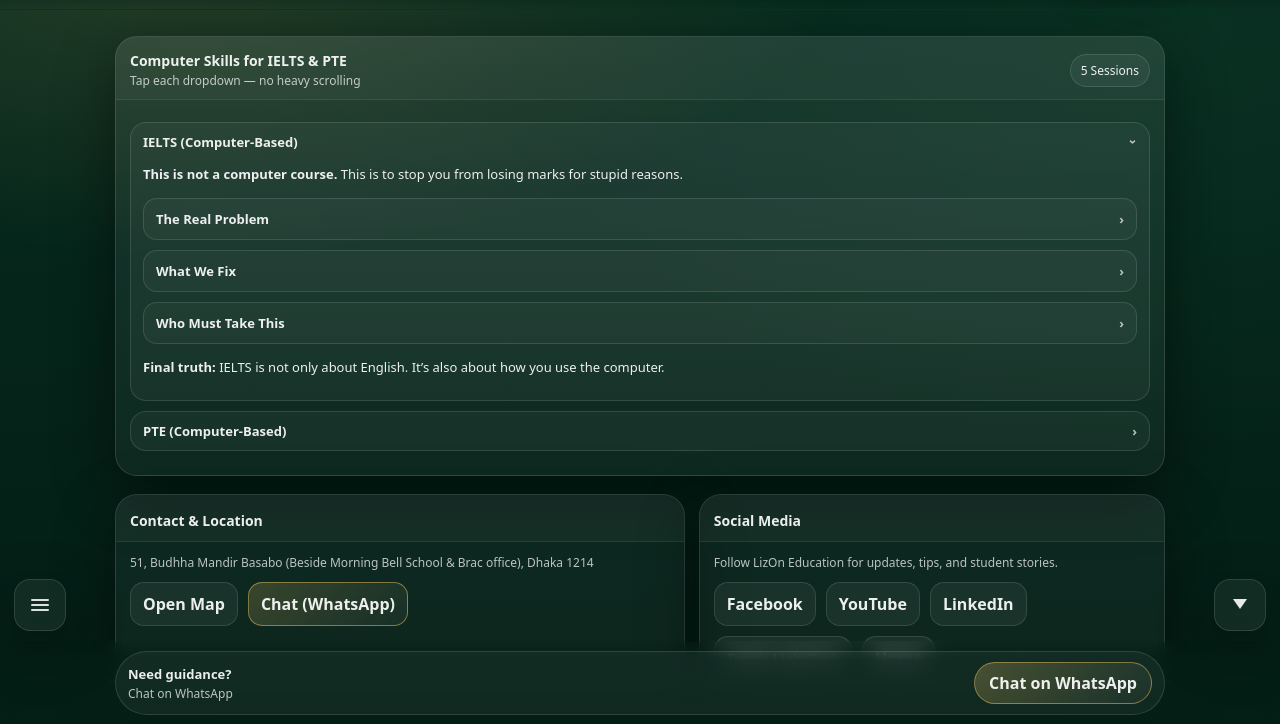
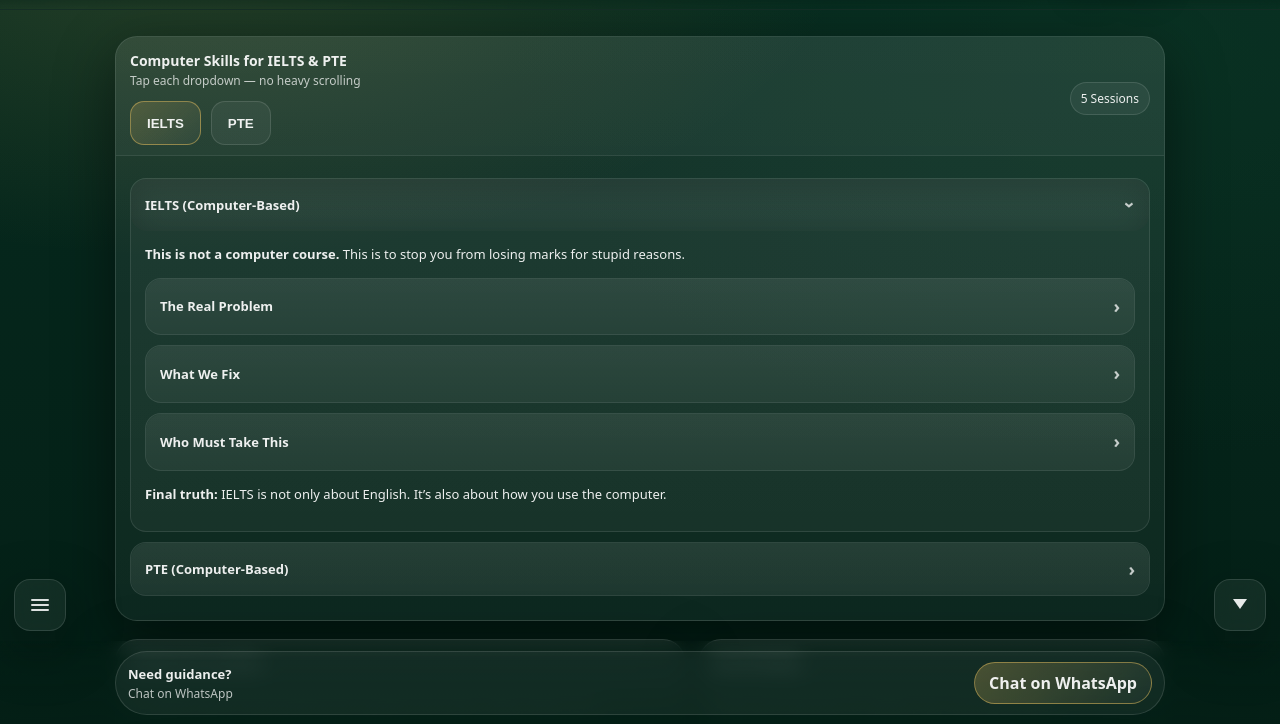
Before and after one commit to shuvojoy00-oss/mylizon-website, a plain HTML site: page computer.html in a window 1280 px wide. Shown: the part 71-795 px from the top of the page. Drawn offline with Linux system fonts and the light colour scheme.

Commit message:
Update computer.html

```diff
--- a/computer.html
+++ b/computer.html
@@ -179,14 +179,41 @@
       white-space:nowrap;
     }
 
-    /* ===== Tap dropdown style ===== */
+    /* ===== TOP IELTS/PTE BUTTONS (red mark area) ===== */
+    .topSwitch{
+      margin-top:10px;
+      display:flex;
+      gap:10px;
+      flex-wrap:wrap;
+    }
+    .switchBtn{
+      height:44px;
+      padding:0 16px;
+      border-radius:14px;
+      border:1px solid var(--stroke);
+      background:rgba(255,255,255,.05);
+      color:var(--text);
+      font-weight:900;
+      cursor:pointer;
+      user-select:none;
+      -webkit-tap-highlight-color: transparent;
+    }
+    .switchBtn.active{
+      border-color: rgba(214,179,90,.55);
+      background: linear-gradient(135deg, rgba(214,179,90,.22), rgba(255,255,255,.04));
+    }
+
+    /* ===== Tap dropdown style (make like payment tiles) ===== */
     .contentWrap{padding:12px 14px 14px}
+
+    /* OUTER dropdowns look like tiles */
     details{
-      border:1px solid var(--stroke);
+      padding:0;
+      margin:10px 0;
+      border-radius:16px;
+      overflow:hidden;
+      border:1px solid rgba(255,255,255,.10);
       background: rgba(255,255,255,.04);
-      border-radius:16px;
-      padding:10px 12px;
-      margin:10px 0;
     }
     summary{
       cursor:pointer;
@@ -199,12 +226,27 @@
       gap:10px;
       user-select:none;
       -webkit-tap-highlight-color: transparent;
+
+      padding:14px 14px;
+      border-radius:16px;
+      background: linear-gradient(180deg, rgba(255,255,255,.06), rgba(255,255,255,.03));
     }
     summary::-webkit-details-marker{display:none}
-    .chev{opacity:.75; transition: transform .15s ease}
+
+    details[open] > summary{
+      border-color: rgba(214,179,90,.28);
+      box-shadow: 0 10px 30px rgba(0,0,0,.18) inset;
+    }
+
+    .chev{
+      opacity:.8;
+      transition: transform .15s ease;
+      font-size:18px;
+    }
     details[open] > summary .chev{transform: rotate(90deg)}
+
     .block{
-      margin-top:10px;
+      padding: 0 14px 14px;
       font-size:13px;
       line-height:1.55;
     }
@@ -212,11 +254,21 @@
     ul{margin:10px 0 0 18px; padding:0}
     li{margin:6px 0}
 
-    /* Make inner dropdowns look tight like screenshot */
+    /* INNER dropdown tiles (The Real Problem / What We Fix / Who Must Take This) */
     .inner details{
       margin-top:10px;
-      border-radius:14px;
+      border-radius:16px;
+      overflow:hidden;
+      border:1px solid rgba(255,255,255,.10);
       background: rgba(255,255,255,.03);
+    }
+    .inner details > summary{
+      border-radius:16px;
+      padding:14px 14px;
+      background: linear-gradient(180deg, rgba(255,255,255,.05), rgba(255,255,255,.02));
+    }
+    .inner .block{
+      padding: 0 14px 14px;
     }
 
     /* ===== Bottom Floating Buttons ===== */
@@ -264,7 +316,7 @@
       border-left:7px solid transparent;
       border-right:7px solid transparent;
       border-bottom:10px solid rgba(255,255,255,.90);
-      transform: translateY(-1px) rotate(0deg); /* UP default */
+      transform: translateY(-1px) rotate(180deg); /* DOWN default */
       transition: transform .18s ease;
     }
     [data-theme="light"] .fabRight .arrow{
@@ -326,9 +378,7 @@
     .cta:active{transform: translateY(1px)}
 
     /* ===== Footer (card style like your new standard) ===== */
-    footer{
-      margin-top: 18px;
-    }
+    footer{ margin-top: 18px; }
     .footerGrid{
       display:grid;
       grid-template-columns: 1.1fr .9fr;
@@ -487,14 +537,21 @@
         <div class="title">
           <b>Computer Skills for IELTS & PTE</b>
           <span>Tap each dropdown — no heavy scrolling</span>
+
+          <!-- NEW: IELTS/PTE buttons (red mark area) -->
+          <div class="topSwitch">
+            <button class="switchBtn active" id="btnGoIELTS" type="button">IELTS</button>
+            <button class="switchBtn" id="btnGoPTE" type="button">PTE</button>
+          </div>
         </div>
+
         <div class="pill">5 Sessions</div>
       </div>
 
       <div class="contentWrap">
 
         <!-- IELTS -->
-        <details open>
+        <details open id="ieltsBlock">
           <summary>IELTS (Computer-Based) <span class="chev">›</span></summary>
 
           <div class="block inner">
@@ -545,7 +602,7 @@
         </details>
 
         <!-- PTE -->
-        <details>
+        <details id="pteBlock">
           <summary>PTE (Computer-Based) <span class="chev">›</span></summary>
 
           <div class="block inner">
@@ -762,6 +819,41 @@
     overlay.addEventListener("click", closeSheet);
 
     /* =========================
+       TOP IELTS/PTE JUMP BUTTONS
+    ========================== */
+    const btnGoIELTS = document.getElementById("btnGoIELTS");
+    const btnGoPTE = document.getElementById("btnGoPTE");
+    const ieltsBlock = document.getElementById("ieltsBlock");
+    const pteBlock = document.getElementById("pteBlock");
+
+    function headerOffset(){
+      const header = document.querySelector(".topbar");
+      return (header ? header.offsetHeight : 0) + 10;
+    }
+    function getTop(el){
+      const r = el.getBoundingClientRect();
+      return r.top + window.pageYOffset;
+    }
+    function jumpTo(el){
+      const off = headerOffset();
+      window.scrollTo({ top: Math.max(0, getTop(el) - off), behavior:"smooth" });
+    }
+
+    btnGoIELTS.addEventListener("click", ()=>{
+      btnGoIELTS.classList.add("active");
+      btnGoPTE.classList.remove("active");
+      ieltsBlock.open = true;
+      jumpTo(ieltsBlock);
+    });
+
+    btnGoPTE.addEventListener("click", ()=>{
+      btnGoPTE.classList.add("active");
+      btnGoIELTS.classList.remove("active");
+      pteBlock.open = true;
+      jumpTo(pteBlock);
+    });
+
+    /* =========================
        SMART SCROLL (PTE-like next/prev jump)
        - DOWN = jump to next section below
        - UP = jump to previous section above
@@ -778,17 +870,9 @@
       hintTimer = setTimeout(()=>{ hint.style.display = "none"; }, 850);
     }
 
-    function headerOffset(){
-      const header = document.querySelector(".topbar");
-      return (header ? header.offsetHeight : 0) + 10;
-    }
-    function getTop(el){
-      const r = el.getBoundingClientRect();
-      return r.top + window.pageYOffset;
-    }
-
     function getTargets(){
-      const ids = ["moduleSection", "footerSection"];
+      // add IELTS/PTE blocks too so DOWN works properly inside module
+      const ids = ["moduleSection","ieltsBlock","pteBlock","footerSection"];
       const els = ids.map(id => document.getElementById(id)).filter(Boolean);
       return [{ el: document.body, y: 0, name: "Top" }, ...els.map(el => ({ el, y: getTop(el), name: el.id }))].sort((a,b)=>a.y-b.y);
     }
```
